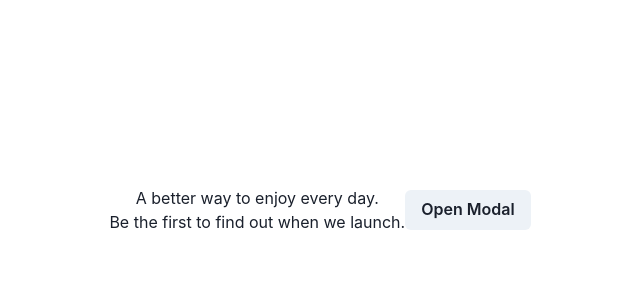
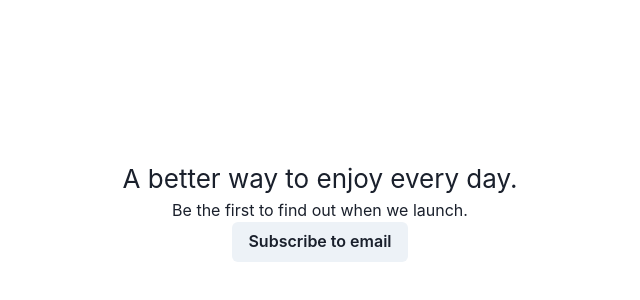
Before and after one commit to liamasis/broccoli-email-collector, a React (Create React App) app: page / in a window 1280 px wide. Shown: the part 190-490 px from the top of the page, without its empty margins (320-960 px from the left). Built offline with nearby package versions, Linux system fonts and the light colour scheme.

Commit message:
centering div

```diff
--- a/src/App.css
+++ b/src/App.css
@@ -12,10 +12,13 @@
   display: flex;
   align-items: center;
   justify-content: center;
+  flex-direction: column;
 }
+
 .loginForm {
   width: 300px;
 }
+
 .App-logo {
   height: 40vmin;
   pointer-events: none;
@@ -28,14 +31,11 @@
 }
 
 .App-header {
-  background-color: #282c34;
-  min-height: 100vh;
   display: flex;
   flex-direction: column;
   align-items: center;
   justify-content: center;
   font-size: calc(10px + 2vmin);
-  color: white;
 }
 
 .App-link {
@@ -46,6 +46,7 @@
   from {
     transform: rotate(0deg);
   }
+
   to {
     transform: rotate(360deg);
   }
--- a/src/App.js
+++ b/src/App.js
@@ -3,11 +3,11 @@ import Popup from "./components/Popup";
 function App() {
   return (
     <div className="App">
-      <div className="">
-        <h1>A better way to enjoy every day.</h1>
+      <div>
+        <h1 className="App-header">A better way to enjoy every day.</h1>
         <p>Be the first to find out when we launch.</p>
       </div>
-      <Popup />
+      <Popup text="Subscribe to email" />
     </div>
   );
 }
--- a/src/components/Popup.js
+++ b/src/components/Popup.js
@@ -10,15 +10,14 @@ import {
   ModalCloseButton,
   useDisclosure,
   Button,
-  Center,
 } from "@chakra-ui/react";
 import Login from "./Login";
 
-function Popup() {
+function Popup({ text }) {
   const { isOpen, onOpen, onClose } = useDisclosure();
   return (
     <>
-      <Button onClick={onOpen}>Open Modal</Button>
+      <Button onClick={onOpen}>{text}</Button>
       {/* Size can be sml lg xl etc etc 2xl 2lg 5lg etc */}
       <Modal
         isOpen={isOpen}
```
